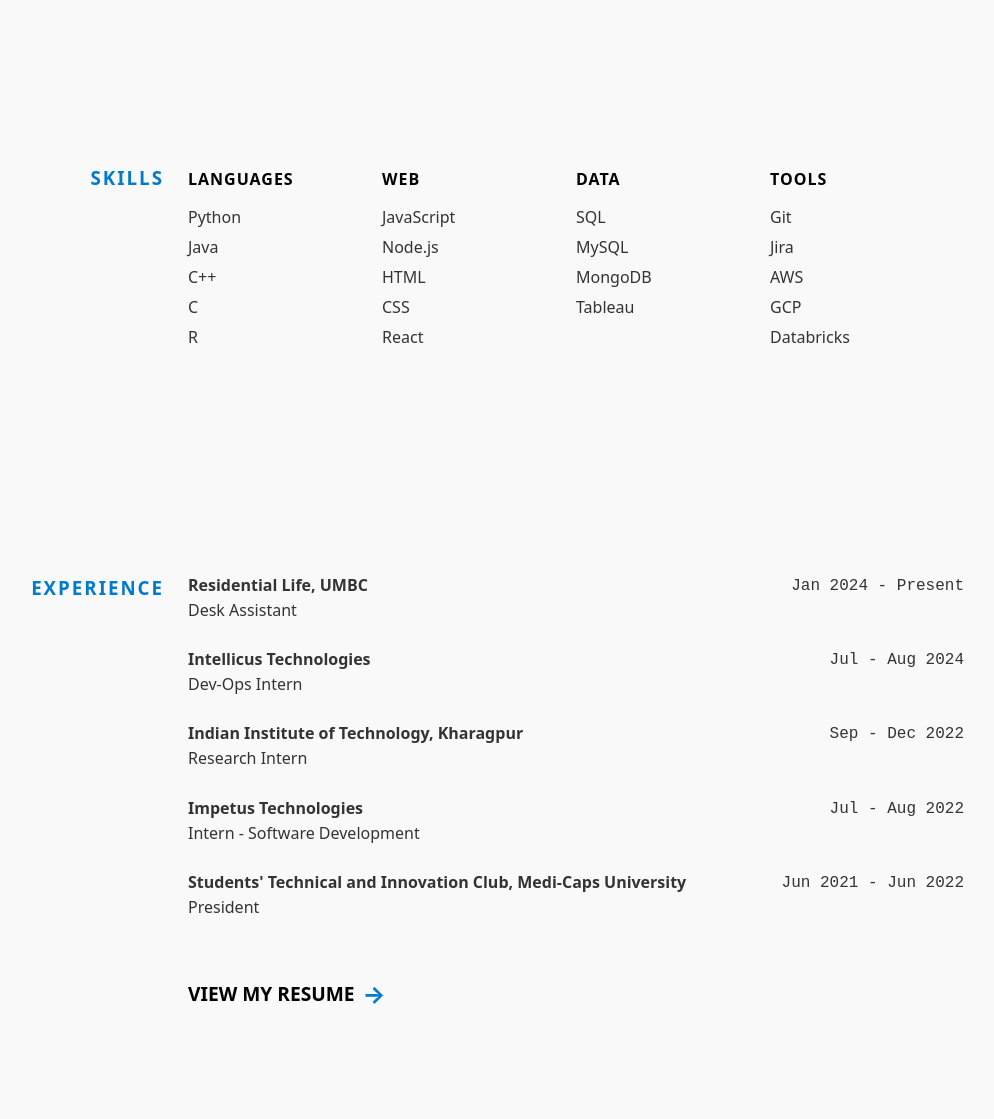
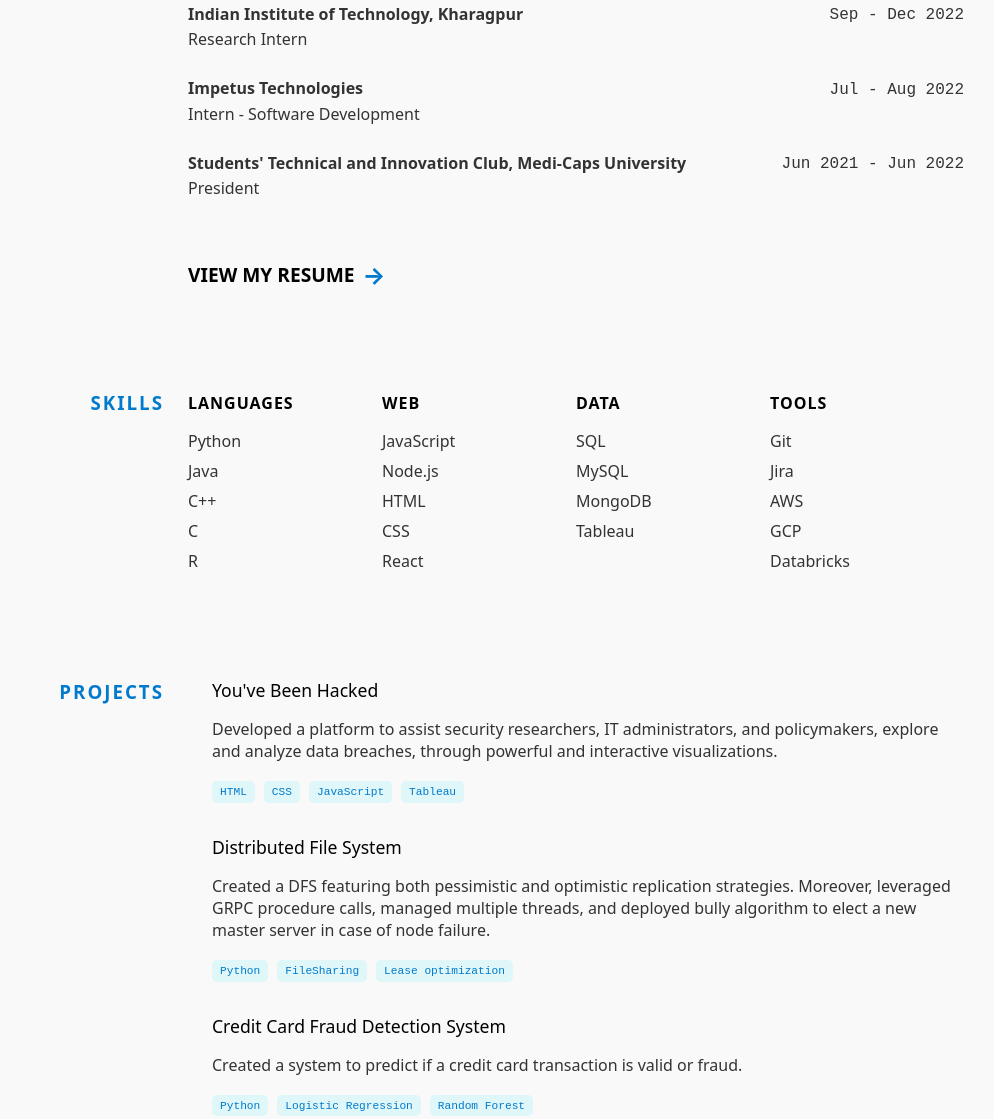
Before and after one commit to AadityaAnand/version1, a plain HTML site: page index.html in a window 1280 px wide. Shown: the part 963-2082 px from the top of the page, without its empty margins (176-1170 px from the left). Drawn offline with Linux system fonts and the light colour scheme.

Commit message:
Add files via upload

```diff
--- a/index.html
+++ b/index.html
@@ -35,50 +35,6 @@
                     goal is to always build applications that are scalable, efficient, and solve relevant issues.</p>
                 <p><strong>When I'm not creating something or glued to my computer,</strong> you'll likely find me
                     sightseeing, discovering new cuisines, or reading a good book.</p>
-            </div>
-        </div>
-        <div class="skills-section">
-            <h3 class="section-title">Skills</h3>
-            <div class="skills-content">
-                <div class="skills-category">
-                    <h4>Languages</h4>
-                    <ul>
-                        <li>Python</li>
-                        <li>Java</li>
-                        <li>C++</li>
-                        <li>C</li>
-                        <li>R</li>
-                    </ul>
-                </div>
-                <div class="skills-category">
-                    <h4>Web</h4>
-                    <ul>
-                        <li>JavaScript</li>
-                        <li>Node.js</li>
-                        <li>HTML</li>
-                        <li>CSS</li>
-                        <li>React</li>
-                    </ul>
-                </div>
-                <div class="skills-category">
-                    <h4>Data</h4>
-                    <ul>
-                        <li>SQL</li>
-                        <li>MySQL</li>
-                        <li>MongoDB</li>
-                        <li>Tableau</li>
-                    </ul>
-                </div>
-                <div class="skills-category">
-                    <h4>Tools</h4>
-                    <ul>
-                        <li>Git</li>
-                        <li>Jira</li>
-                        <li>AWS</li>
-                        <li>GCP</li>
-                        <li>Databricks</li>
-                    </ul>
-                </div>
             </div>
         </div>
         <div class="experience-section">
@@ -130,11 +86,55 @@
                     </div>
                 </div>
                 <div class="resume-link">
-                    <a href="AadityaAnand_Resume_official.pdf" target="_blank">View My Resume <span
-                            class="arrow">→</span></a>
+                    <a href="AadityaAnand_Resume_official.pdf" target="_blank">View My Resume <span class="arrow">→</span></a>
                 </div>
             </div>
         </div>
+        <div class="skills-section">
+            <h3 class="section-title">Skills</h3>
+            <div class="skills-content">
+                <div class="skills-category">
+                    <h4>Languages</h4>
+                    <ul>
+                        <li>Python</li>
+                        <li>Java</li>
+                        <li>C++</li>
+                        <li>C</li>
+                        <li>R</li>
+                    </ul>
+                </div>
+                <div class="skills-category">
+                    <h4>Web</h4>
+                    <ul>
+                        <li>JavaScript</li>
+                        <li>Node.js</li>
+                        <li>HTML</li>
+                        <li>CSS</li>
+                        <li>React</li>
+                    </ul>
+                </div>
+                <div class="skills-category">
+                    <h4>Data</h4>
+                    <ul>
+                        <li>SQL</li>
+                        <li>MySQL</li>
+                        <li>MongoDB</li>
+                        <li>Tableau</li>
+                    </ul>
+                </div>
+                <div class="skills-category">
+                    <h4>Tools</h4>
+                    <ul>
+                        <li>Git</li>
+                        <li>Jira</li>
+                        <li>AWS</li>
+                        <li>GCP</li>
+                        <li>Databricks</li>
+                    </ul>
+                </div>
+            </div>
+        </div>
+
         <div class="projects-section">
             <h3 class="section-title">Projects</h3>
             <div class="projects-content">
--- a/style.css
+++ b/style.css
@@ -8,8 +8,8 @@
 }
 
 .container {
-    padding-top: 100px;
-    padding-bottom: 100px;
+    padding-top: 10vh;
+    padding-bottom: 15vh;
     max-width: 1000px;
     margin: 0 auto;
     padding: 2rem;
@@ -35,8 +35,7 @@
 }
 
 .intro-section {
-    padding-top: 150px;
-    padding-bottom: 100px;
+    padding-top: 10vh;
 }
 
 .intro {
@@ -49,9 +48,12 @@
 }
 
 .wave {
-    animation: wave-animation 2s infinite;
     transform-origin: 70% 70%;
     display: inline-block;
+}
+
+.wave:hover {
+    animation: wave-animation 2s infinite;
 }
 
 @keyframes wave-animation {
@@ -121,8 +123,7 @@
     align-items: flex-start;
     max-width: 1000px;
     width: 100%;
-    padding-top: 100px;
-    padding-bottom: 100px;
+    padding-top: 10vh;
 }
 
 .section-title {
@@ -163,8 +164,7 @@
     align-items: flex-start;
     max-width: 1000px;
     width: 100%;
-    padding-top: 100px;
-    padding-bottom: 100px;
+    padding-top: 10vh;
 }
 
 .skills-content {
@@ -204,8 +204,7 @@
     align-items: flex-start;
     max-width: 1000px;
     width: 100%;
-    padding-top: 100px;
-    padding-bottom: 100px;
+    padding-top: 10vh;
 }
 
 .experience-content {
@@ -276,8 +275,8 @@
     align-items: flex-start;
     max-width: 1000px;
     width: 100%;
-    padding-top: 100px;
-    padding-bottom: 100px;
+    padding-top: 10vh;
+    padding-bottom: 5vh;
 }
 
 .projects-content {
```
